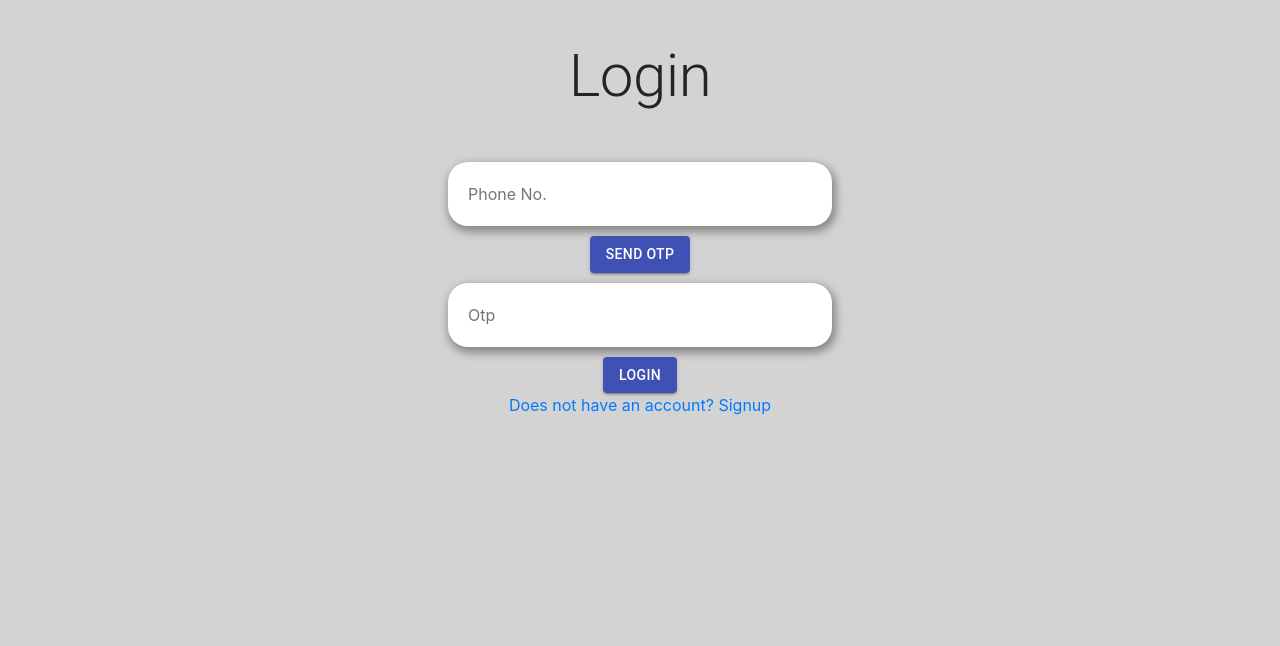
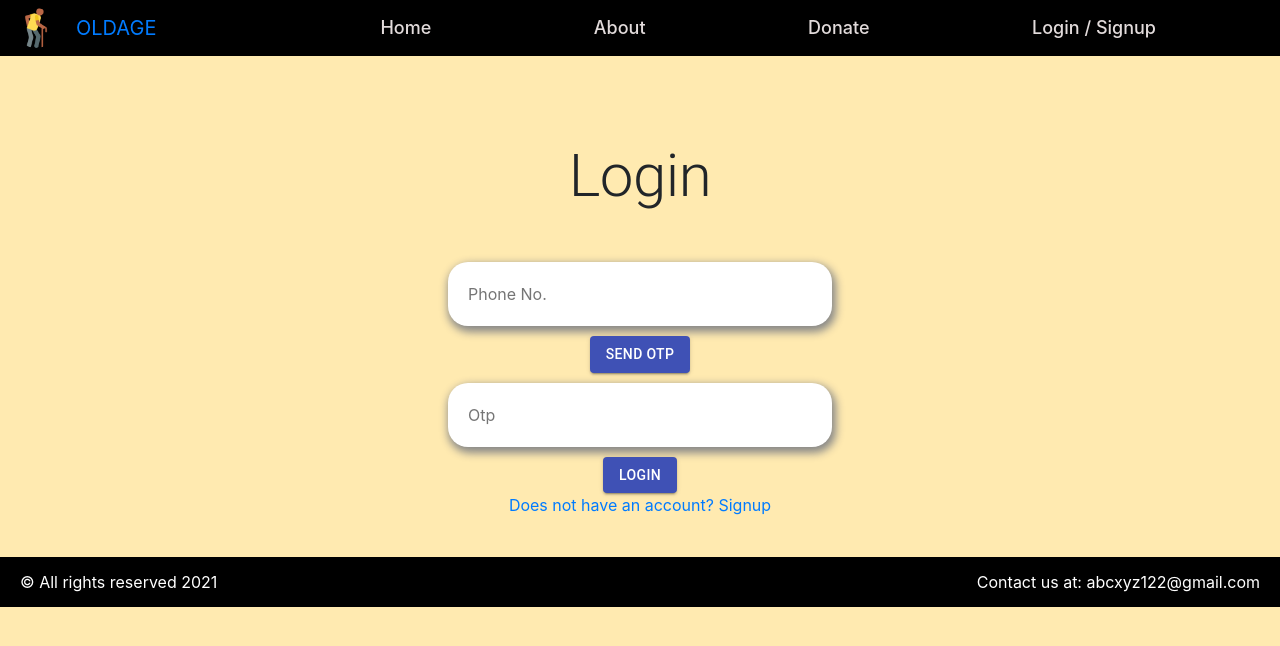
Before and after one commit to saniyaagrawal/old-age, a React (Create React App) app in the folder old-age/: page /login in a window 1280 px wide. Shown: the top 646 px of the page. Built offline with nearby package versions, Linux system fonts and the light colour scheme.

Commit message:
footer added

```diff
--- a/old-age/src/App.js
+++ b/old-age/src/App.js
@@ -11,12 +11,14 @@ import Header from './components/Header';
 import BG from './static/images/bg.jpg'
 import Login from './pages/Login';
 import Signup from './pages/Signup';
+import Footer from './components/Footer';
 
 function App() {
   return (
     <Router>
       <div className="app">
       {/* <img src={BG} style={{width: '100%', filter: 'blur(4px)', position: 'fixed', objectFit: 'cover', left: 0}}/> */}
+      <Header/>
       <div className="fg">
         <Switch>
             <Route path="/login">
@@ -29,12 +31,11 @@ function App() {
               <SearchResults/>
             </Route>
             <Route path="/">
-              <Header/>
               <Home/>
             </Route>
         </Switch>
+        <Footer/>
       </div>
-
 
     </div>
     </Router>
--- /dev/null
+++ b/old-age/src/components/Footer.js
@@ -0,0 +1,18 @@
+import React from 'react'
+
+function Footer() {
+    return (
+        <div style={{backgroundColor: 'black', height: '50px'}}>
+            <div style={{display: 'flex', justifyContent: 'space-between', color: 'white', margin: '20px', height: '100%', alignItems: 'center'}}>
+                <div>
+                    © All rights reserved 2021
+                </div>
+                <div>
+                    Contact us at: abcxyz122@gmail.com
+                </div>
+            </div>
+        </div>
+    )
+}
+
+export default Footer
--- a/old-age/src/components/Header.js
+++ b/old-age/src/components/Header.js
@@ -9,6 +9,7 @@ import {
   NavLink
 } from "reactstrap";
 import '../static/css/header.css';
+import Icon from '../static/images/old-man.png';
 
 const Header = () => {
   const [isOpen, setIsOpen] = useState(false);
@@ -22,7 +23,7 @@ const Header = () => {
   return (
     <div className='header'>
       <Navbar style={{backgroundColor: 'black'}}  expand="md">
-        <img src='https://encrypted-tbn0.gstatic.com/images?q=tbn:ANd9GcTlfCo4WXZ6LIrDGkMerDUdVK9L0oo4S1O2xw&usqp=CAU' style={{height: '60px', width: '60px', marginRight: '20px', borderRadius : '100%'}} alt="icon" />
+        <img src={Icon} style={{height: '40px', width: '40px', marginRight: '20px', borderRadius : '100%'}} alt="icon" />
         <NavbarBrand href="/">OLDAGE</NavbarBrand>
         <NavbarToggler onClick={toggle} />
         <Collapse isOpen={isOpen} navbar>
@@ -40,7 +41,7 @@ const Header = () => {
                 <NavLink href="/" style={{textDecoration:'none'}}><h4 className='nav'>Logout</h4></NavLink>
               </NavItem> :
               <NavItem>
-                <NavLink href="/login" style={{textDecoration:'none'}}><h4 className='nav'>Login</h4></NavLink>
+                <NavLink href="/login" style={{textDecoration:'none'}}><h4 className='nav'>Login / Signup</h4></NavLink>
               </NavItem>
             }
           </Nav>
--- a/old-age/src/static/css/app.css
+++ b/old-age/src/static/css/app.css
@@ -9,6 +9,7 @@
   position: absolute;
   top: 0;
   width: 100%;
+  margin-top: 100px;
   background-color: #ffeab0;
 }
 
--- a/old-age/src/static/css/home.css
+++ b/old-age/src/static/css/home.css
@@ -1,6 +1,3 @@
-.home{
-    margin-top: 100px;
-}
 .features{
     display: grid;
     grid-template-columns: auto auto auto;
--- a/old-age/src/static/css/login.css
+++ b/old-age/src/static/css/login.css
@@ -6,7 +6,5 @@
 }
 
 #bg{
-    background-color: lightgray;
-    height: 100vh;
-    width: 100vw;
+    background-color: #ffeab0;
 }
```
Also changed, not shown: old-age/src/static/images/old-man.png (added), 1 other file (tests, documents, lock files or other folders).
